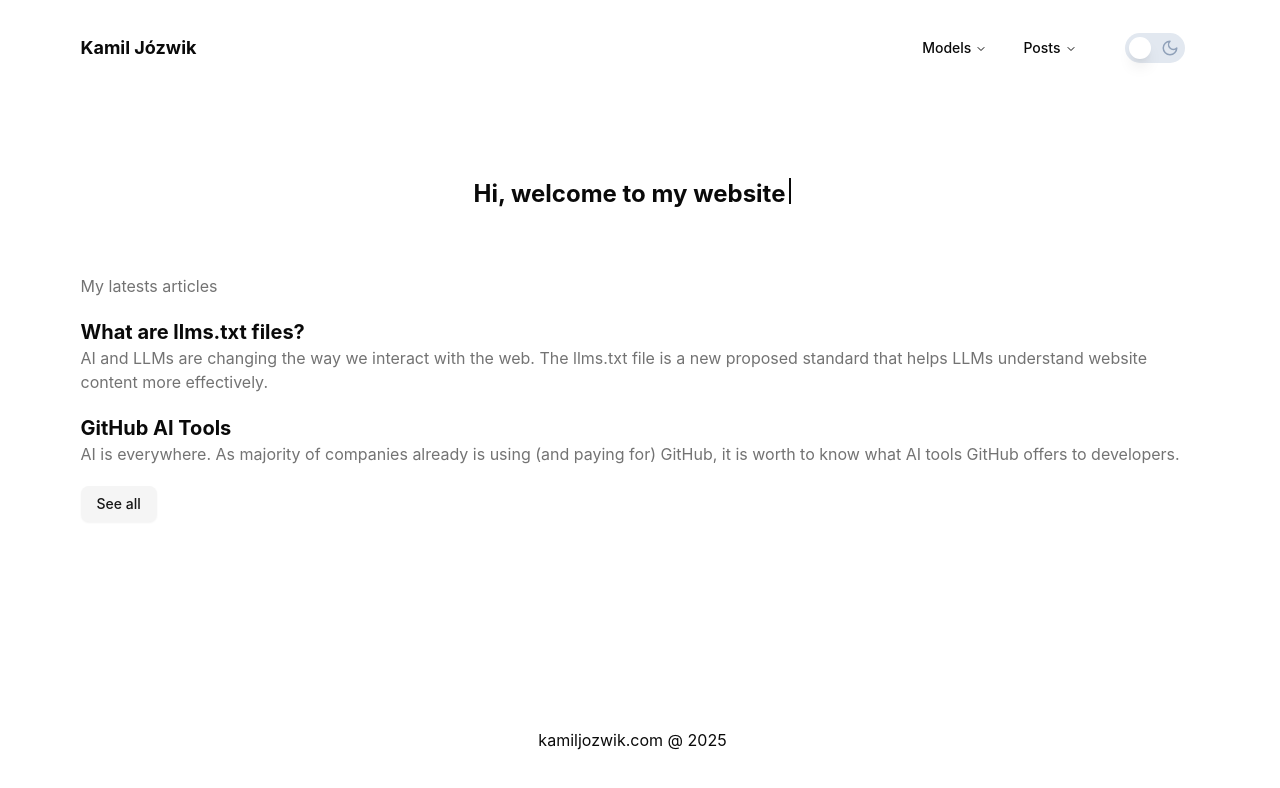
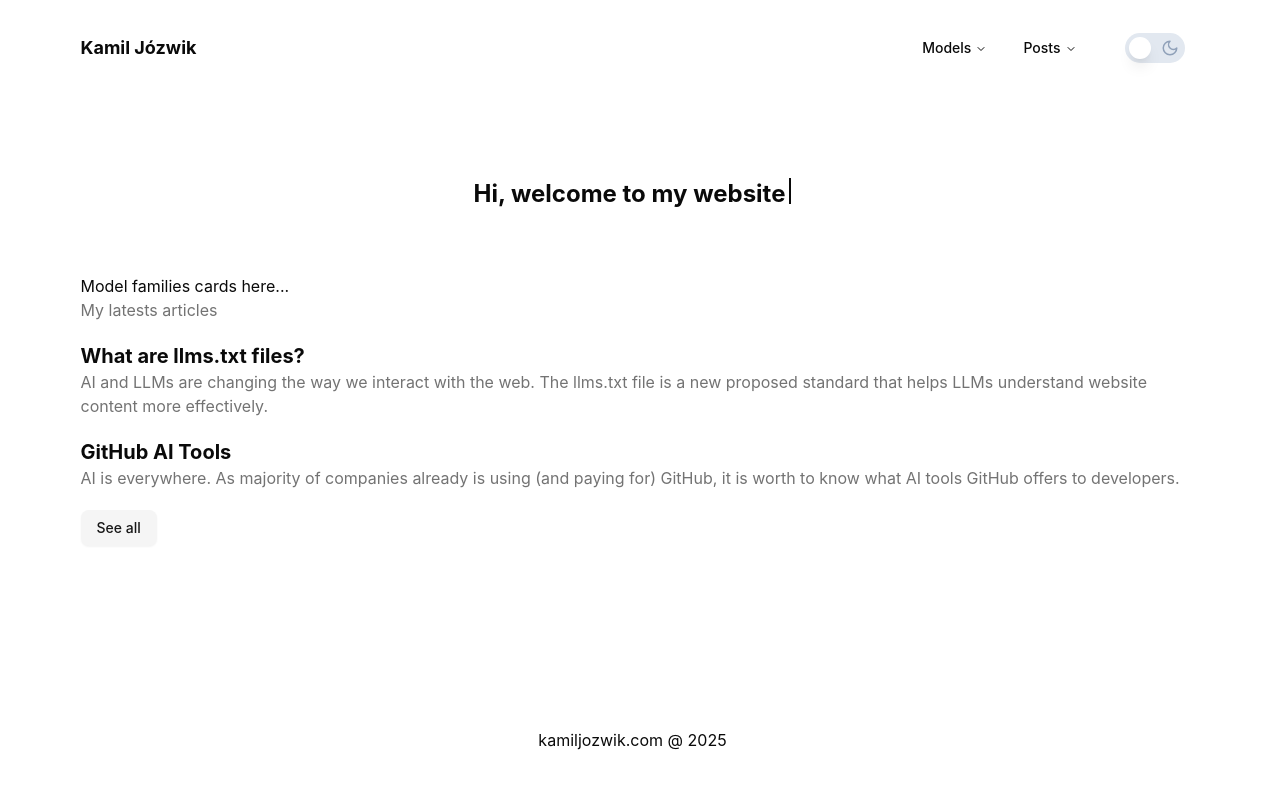
Before and after one commit to kamiljozwik/kamiljozwik.com, a Next.js app: page / in a window 1280 px wide. Shown: the top 788 px of the page. Built offline with nearby package versions, Linux system fonts and the light colour scheme.

Commit message:
prepare for card development

```diff
--- a/src/app/page.tsx
+++ b/src/app/page.tsx
@@ -1,11 +1,13 @@
 import { Hero } from "@/features/home-page/sections/hero";
 import { PostsList } from "@/features/home-page/sections/posts-list";
+import { ModelFamily } from "@/features/model-family/model-family";
 
 export default function Home() {
   return (
     <div className="">
       <Hero />
       <main className="">
+        <ModelFamily />
         <PostsList />
       </main>
     </div>
--- /dev/null
+++ b/src/features/model-family/components/family-card.tsx
@@ -0,0 +1,5 @@
+export const FamilyCard = () => {
+  return (
+    <div>Single family card here...</div>
+  )
+}
--- /dev/null
+++ b/src/features/model-family/data.ts
@@ -0,0 +1,15 @@
+type Family = {
+  title: string;
+  description: string;
+  href: string;
+  img: string;
+};
+
+export const modelFamilies: Family[] = [
+  {
+    title: "Gemma",
+    description: "Open source models from Google",
+    href: "/models/gemma",
+    img: "/images/gemma.png",
+  },
+];
--- /dev/null
+++ b/src/features/model-family/model-family.tsx
@@ -0,0 +1,9 @@
+import { modelFamilies } from "./data";
+
+export const ModelFamily = () => {
+  return (
+    <div>
+      Model families cards here...
+    </div>
+  )
+}
--- a/src/features/top-bar/components/navigation.tsx
+++ b/src/features/top-bar/components/navigation.tsx
@@ -4,6 +4,7 @@ import {
   NavigationMenuTrigger
 } from "@/components/ui/navigation-menu";
 import { ListItem } from "./list-item";
+import { modelFamilies } from "@/features/model-family/data";
 
 type NavigationItem = {
   trigger: string;
@@ -17,13 +18,7 @@ type NavigationItem = {
 const navigationItems: NavigationItem[] = [
   {
     trigger: 'Models',
-    content: [
-      {
-        href: "/models/gemma",
-        title: "Gemma",
-        description: "Open source models from Google",
-      }
-    ]
+    content: modelFamilies
   },
   {
     trigger: 'Posts',
```
